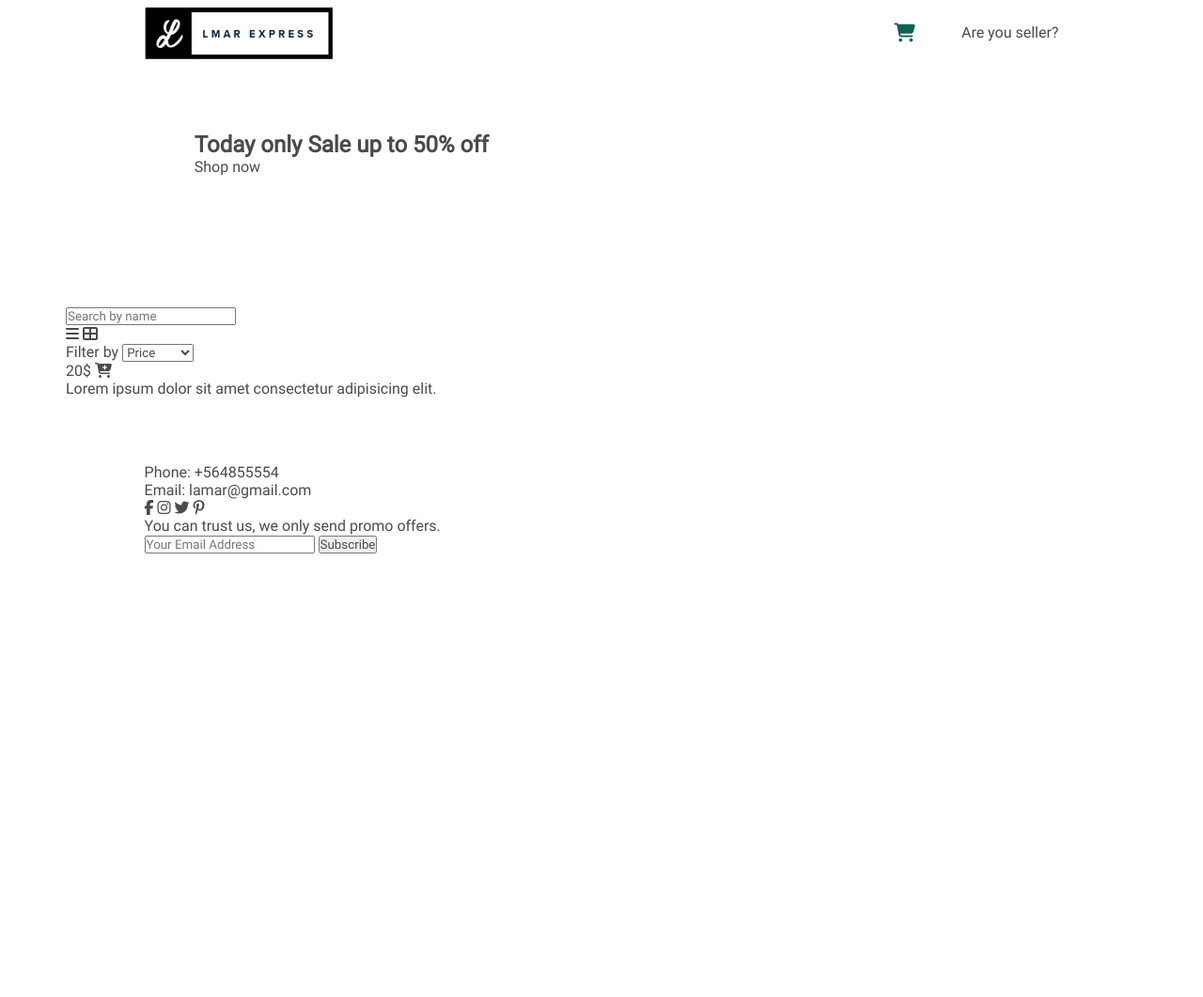
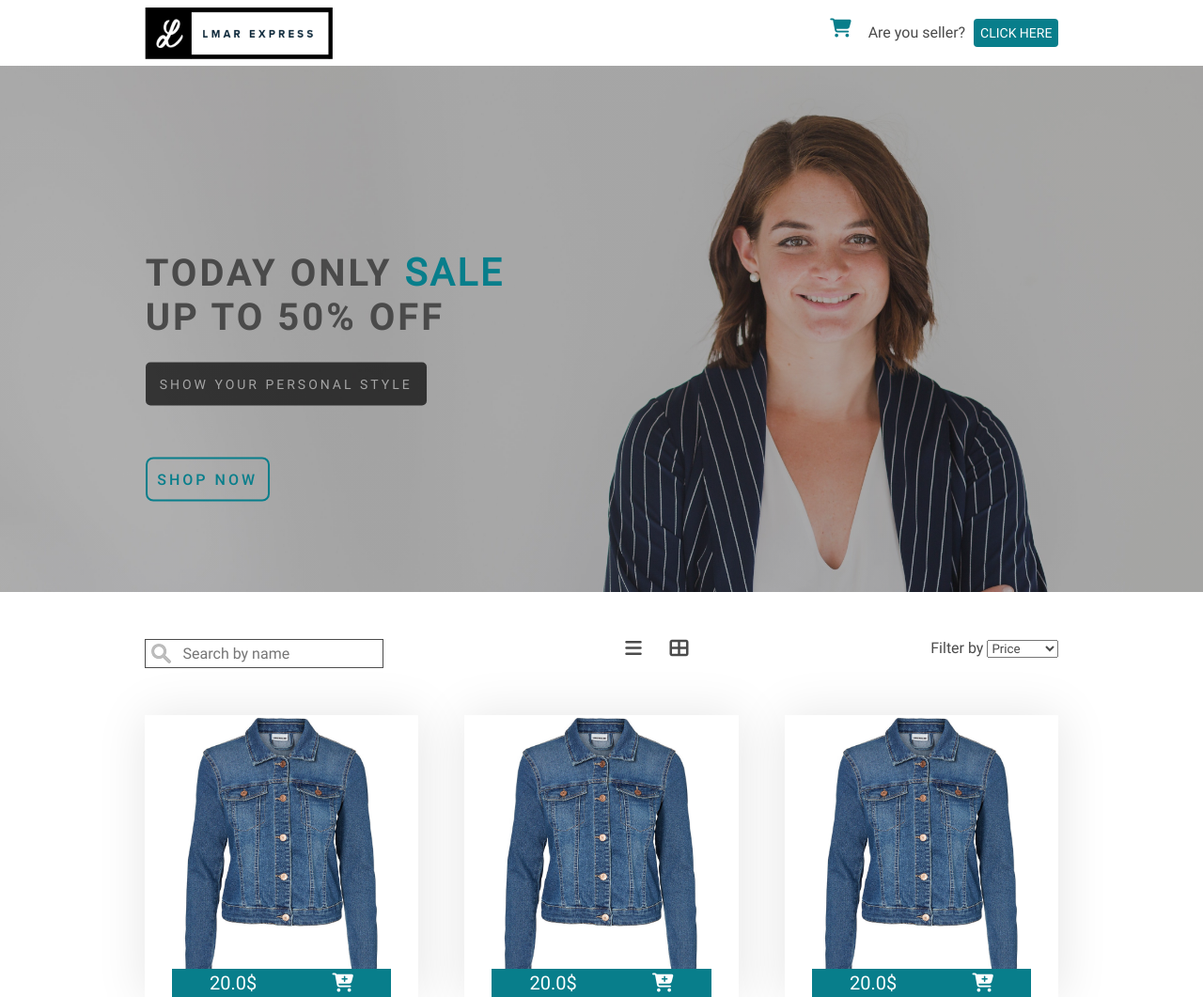
Before and after one commit to GSG-G8/LMAR_Express, a website: page customer.html in a window 1280 px wide. Shown: the top 1061 px of the page at 94% size. Before the commit the page ends 800 px from the top, so only its background shows below. Drawn offline with Linux system fonts and the light colour scheme.

Commit message:
complete customer styling relates #18

```diff
--- a/css/style.css
+++ b/css/style.css
@@ -38,7 +38,7 @@
   }
 
   section {
-    padding: 70px;
+    padding: 50px 0;
   }
   /* End Golbal */
 
@@ -61,15 +61,188 @@
   .header__rightnav {
       display: flex;
       justify-content: space-between;
-      width: 18%;
+      width: 25%;
   }
 
   .fa-shopping-cart {
       font-size: 20px;
-      color: #0f6155;
+      color: #087e8b;
   }
 
   .fa-shopping-cart:hover {
-      color: #a6b76f;
+      color: #0bafc1;
+  }
+
+  .header__p {
+    display: inline-block;
+    margin-right: 5px;
+  }
+
+  .header__a {
+    padding: 7px 7px;
+    border-radius: 4px;
+    text-align: center;
+    text-transform: uppercase;
+    background-color: #087e8b;
+    color: #fff;
+    font-size: 14px;
+    display: inline-block;
+  }
+
+  .header__a:hover {
+    background-color: #0bafc1;
   }
   /* End Main Header  */
+
+  /* Start Shop Section  */
+  #shop {
+    height: 70vh;
+    background: linear-gradient(to bottom, rgba(0, 0, 0, 0.3), rgba(0, 0, 0, 0.3)),
+    url("../images/28092304_modern-business-woman-portrait.jpg") no-repeat 50% 15%;
+    background-size: cover;
+  }
+
+  .shop__contain {
+    position: absolute;
+    top: 50%;
+    left: 27%;
+    transform: translate(-50%,-50%);
+    letter-spacing: 3px;
+  }
+
+  .shop__head {
+    font-family: bolde;
+    font-size: 40px;
+    text-transform: uppercase;
+  }
+
+  .shop__head span {
+    color: #087e8b;
+  }
+
+  .shop__p {
+    display: inline-block;
+    background: linear-gradient(to bottom, rgba(0, 0, 0, 0.7), rgba(0, 0, 0, 0.7));
+    padding: 15px;
+    margin: 25px 0 55px 0;
+    border-radius: 5px;
+    text-transform: uppercase;
+    font-size: 14px;
+    color: #a5a5a5;
+  }
+
+  .shop__a {
+    display: block;
+    width: 132px;
+    padding: 12px 10px;
+    border-radius: 8px;
+    text-align: center;
+    text-transform: uppercase;
+    border: 2px solid #087e8b;
+    color: #087e8b;
+    font-family: medeum;
+  }
+
+  .shop__a:hover {
+    background-color: #087e8b;
+    color: #fff;
+  }
+  /* End Shop Section */
+
+  /* Start Products Section */
+
+  .products__searchbar {
+    display: flex;
+    justify-content: space-between;
+    text-align: center;
+    margin-bottom: 50px;
+  }
+
+  .products__search {
+    font-size: 16px;
+    padding: 5px 10px 5px 40px;
+    background: url(../images/search-icon.png) no-repeat;
+    background-position: 6px 4px;
+    border: 1px solid #4a4a4a;
+  }
+
+  .products__search:focus {
+    border: 1px solid #087e8b;
+  }
+
+  .products__display {
+    width: 10%;
+    display: flex;
+    justify-content: space-around;
+  }
+
+  .products__icon {
+    font-size: 20px;
+  }
+
+  .products__icon:hover {
+    color: #087e8b;
+    cursor: pointer;
+  }
+
+  .products__items {
+    display: flex;
+    justify-content: space-between;
+  }
+
+  .products__item {
+    background: url("../images/27001163_MediumBlueDenim_001_ProductLarge.jpg") no-repeat center center;
+    background-size: contain;
+    width: 30%;
+    height: 300px;
+    box-shadow: 1px 1px 50px 1px #e6e6e6;
+    position: relative;
+    display: flex;
+    justify-content: center;
+  }
+
+  .products__item:hover {
+    background: linear-gradient(to bottom, rgba(0, 0, 0, 0.7), rgba(0, 0, 0, 0.7)),
+    url("../images/27001163_MediumBlueDenim_001_ProductLarge.jpg") no-repeat center center;
+    background-size: contain;
+  }
+
+  .products__item:hover .products__details {
+    display: block;
+  }
+
+  .products__details {
+    display: none;
+    padding: 40px;
+  }
+
+  .products__details p {
+    color: #fff;
+    text-align: center;
+  }
+
+  .products__add {
+    position: absolute;
+    width: 80%;
+    height: 10%;
+    bottom: 0;
+    background-color: #087e8b;
+    display: flex;
+    align-items: center;
+    justify-content: space-around;
+  }
+
+  .products__price, .fa-cart-plus {
+    color: #fff;
+    font-size: 20px;
+  }
+
+  .fa-cart-plus:hover {
+    cursor: pointer;
+  }
+
+  .products__item:hover + .products__add{
+
+  }
+
+  /* End Products Section */
--- a/customer.html
+++ b/customer.html
@@ -20,8 +20,11 @@
                 </div>
                 <!-- End Logo -->
                 <div class="header__rightnav">
-                    <a href="cart.html" class="header__a"><i class="fas fa-shopping-cart"></i></a>
-                    <a href="seller.html" class="header__a">Are you seller?</a>
+                    <a href="cart.html"><i class="fas fa-shopping-cart"></i></a>
+                    <div class="header__seller">
+                        <p class="header__p">Are you seller?</p>
+                        <a href="seller.html" class="header__a">Click here</a>
+                    </div>
                 </div>
             </nav>
         </div>
@@ -30,9 +33,10 @@
 
     <!-- Start Shop Section -->
     <section id="shop">
-        <div class="container">
+        <div class="container"></div>
             <div class="shop__contain">
-                <h1 class="shop__head">Today only <span>Sale</span> up to 50% off</h1>
+                <h1 class="shop__head">Today only <span>Sale</span><br>up to 50% off</h1>
+                <p class="shop__p">Show your personal style</p>
                 <a href="" class="shop__a">Shop now</a>
             </div>
         </div>
@@ -41,12 +45,12 @@
 
     <!-- Start Products Section -->
     <section id="products">
-        <div class="conntainer">
+        <div class="container">
             <div class="products__searchbar">
-                <input type="text" placeholder="Search by name">
+                <input type="text" placeholder="Search by name" class="products__search">
                 <div class="products__display">
-                    <i class="fas fa-bars"></i>
-                    <i class="fas fa-th-large"></i>
+                    <i class="fas fa-bars products__icon"></i>
+                    <i class="fas fa-th-large products__icon"></i>
                 </div>
                 <div class="products__filter">
                     <label for="">Filter by</label>
@@ -59,7 +63,25 @@
             <div class="products__items">
                 <div class="products__item">
                     <div class="products__add">
-                        <span class="products__price">20$</span>
+                        <span class="products__price">20.0$</span>
+                        <i class="fas fa-cart-plus"></i>
+                    </div>
+                    <div class="products__details">
+                        <p>Lorem ipsum dolor sit amet consectetur adipisicing elit.</p>
+                    </div>
+                </div>
+                <div class="products__item">
+                    <div class="products__add">
+                        <span class="products__price">20.0$</span>
+                        <i class="fas fa-cart-plus"></i>
+                    </div>
+                    <div class="products__details">
+                        <p>Lorem ipsum dolor sit amet consectetur adipisicing elit.</p>
+                    </div>
+                </div>
+                <div class="products__item">
+                    <div class="products__add">
+                        <span class="products__price">20.0$</span>
                         <i class="fas fa-cart-plus"></i>
                     </div>
                     <div class="products__details">
```
Also changed, not shown: images/27001163_MediumBlueDenim_001_ProductLarge.jpg (added), images/28092304_modern-business-woman-portrait.jpg (added), images/search-icon.png (added).
